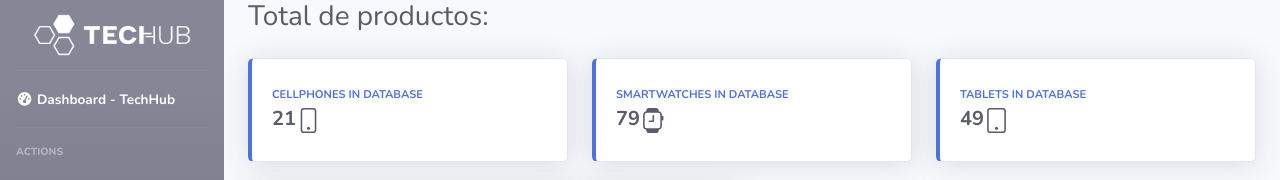
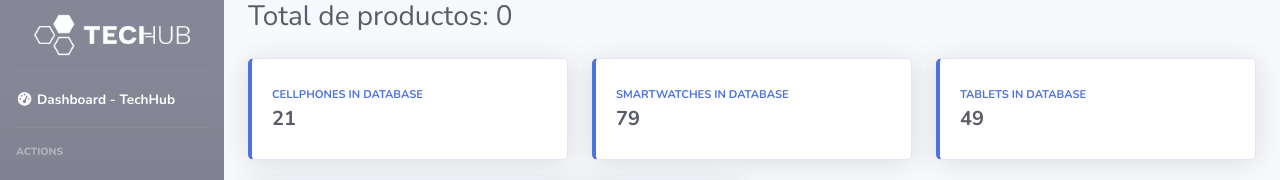
Before and after one commit to alemaccarthy/grupo_14_TechHub, a React (Create React App) app in the folder frontend/: page / in a window 1280 px wide. Shown: the top 180 px of the page. Built offline with nearby package versions, Linux system fonts and the light colour scheme; no server answers; the HTML template or start-up script is replaced by a standard one.

Commit message:
modificacion de dashboard

```diff
--- a/frontend/src/App.js
+++ b/frontend/src/App.js
@@ -10,42 +10,39 @@ import { getAllProducts } from "./utils/api";
 
 function App() {
   const [products, setProducts] = useState([]); // Estado para almacenar los productos
+  const [totalProducts, setTotalProducts] = useState(0); // Estado para almacenar el total de productos
 
   useEffect(() => {
     const fetchData = async () => {
       try {
         const data = await getAllProducts(); // Espera la respuesta de getAllProducts
+        setTotalProducts(data.totalProducts); // Establece el total de productos en el estado
         setProducts(data.products);
       } catch (error) {
         console.error("Error fetching products:", error);
       }
     };
 
-    fetchData(); // Llama a la función asincrónica fetchData
+    fetchData();
   }, []);
-  console.log('ESTOS SON LOS PRODUCTS EN REACT ' + products);
+
   return (
     <>
       <div id="wrapper">
         <Sidebar />
         <div id="content-wrapper" className="d-flex flex-column">
           <div id="content">
-            {/* Contenedor principal para las secciones */}
             <div className="container-fluid">
               <div className="d-sm-flex align-items-center justify-content-between mb-4">
-                <h1 className="h3 mb-0 text-gray-800">Total de productos: </h1>
+                <h1 className="h3 mb-0 text-gray-800">Total de productos: {totalProducts}</h1>
               </div>
 
-              {/* Contenedor para las secciones */}
               <div className="row first-row">
-                {/* Sección 1 */}
+
                 <Section title="Cellphones in DataBase">
                   <div className="h5 mb-0 font-weight-bold text-gray-800">
                     21
-                    <svg xmlns="http://www.w3.org/2000/svg" width="25" height="25" fill="currentColor" class="bi bi-phone" viewBox="0 0 16 16">
-  <path d="M11 1a1 1 0 0 1 1 1v12a1 1 0 0 1-1 1H5a1 1 0 0 1-1-1V2a1 1 0 0 1 1-1h6zM5 0a2 2 0 0 0-2 2v12a2 2 0 0 0 2 2h6a2 2 0 0 0 2-2V2a2 2 0 0 0-2-2H5z"/>
-  <path d="M8 14a1 1 0 1 0 0-2 1 1 0 0 0 0 2z"/>
-</svg>
+
                   </div>
                 </Section>
 
@@ -53,10 +50,7 @@ function App() {
                 <Section title="Smartwatches in DataBase">
                   <div className="h5 mb-0 font-weight-bold text-gray-800">
                     79
-                    <svg xmlns="http://www.w3.org/2000/svg" width="25" height="25" fill="currentColor" class="bi bi-smartwatch" viewBox="0 0 16 16">
-  <path d="M9 5a.5.5 0 0 0-1 0v3H6a.5.5 0 0 0 0 1h2.5a.5.5 0 0 0 .5-.5V5z"/>
-  <path d="M4 1.667v.383A2.5 2.5 0 0 0 2 4.5v7a2.5 2.5 0 0 0 2 2.45v.383C4 15.253 4.746 16 5.667 16h4.666c.92 0 1.667-.746 1.667-1.667v-.383a2.5 2.5 0 0 0 2-2.45V8h.5a.5.5 0 0 0 .5-.5v-2a.5.5 0 0 0-.5-.5H14v-.5a2.5 2.5 0 0 0-2-2.45v-.383C12 .747 11.254 0 10.333 0H5.667C4.747 0 4 .746 4 1.667zM4.5 3h7A1.5 1.5 0 0 1 13 4.5v7a1.5 1.5 0 0 1-1.5 1.5h-7A1.5 1.5 0 0 1 3 11.5v-7A1.5 1.5 0 0 1 4.5 3z"/>
-</svg>
+                    {/* Tu SVG y otros detalles */}
                   </div>
                 </Section>
 
@@ -64,10 +58,7 @@ function App() {
                 <Section title="Tablets in DataBase">
                   <div className="h5 mb-0 font-weight-bold text-gray-800">
                     49
-                    <svg xmlns="http://www.w3.org/2000/svg" width="25" height="25" fill="currentColor" class="bi bi-tablet" viewBox="0 0 16 16">
-  <path d="M12 1a1 1 0 0 1 1 1v12a1 1 0 0 1-1 1H4a1 1 0 0 1-1-1V2a1 1 0 0 1 1-1h8zM4 0a2 2 0 0 0-2 2v12a2 2 0 0 0 2 2h8a2 2 0 0 0 2-2V2a2 2 0 0 0-2-2H4z"/>
-  <path d="M8 14a1 1 0 1 0 0-2 1 1 0 0 0 0 2z"/>
-</svg>
+                    {/* Tu SVG y otros detalles */}
                   </div>
                 </Section>
               </div>
@@ -105,7 +96,7 @@ function App() {
                               <GenreCard key={product.id} name={product.title} />
                             );
                           }
-                          return null; // Opcional: Si no es un producto de Samsung, retorna null
+                          return null;
                         })}
                       </div>
                     </div>
```
